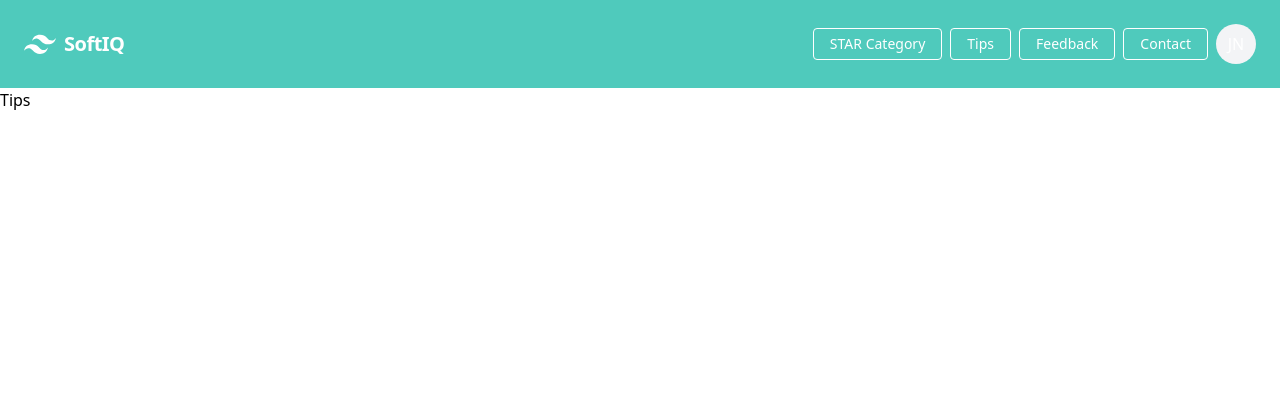
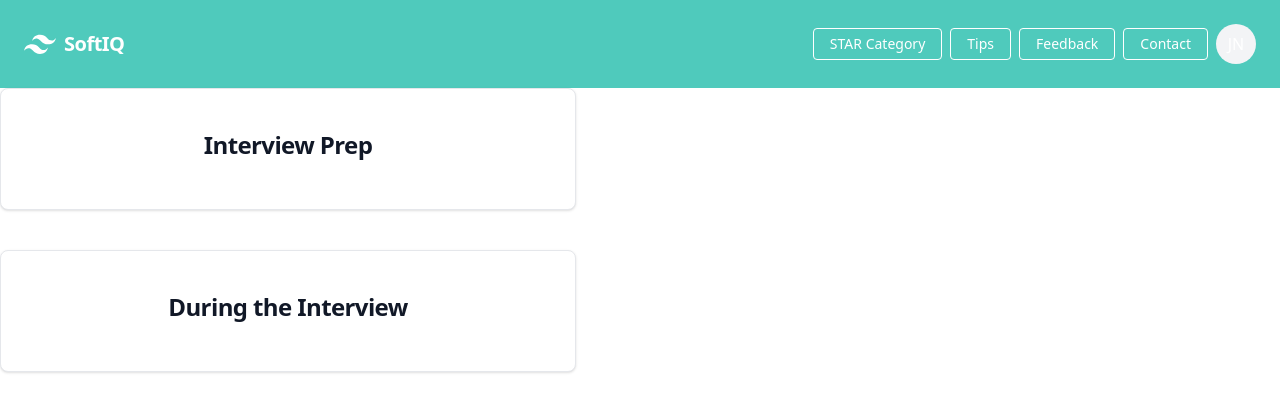
Before and after one commit to RavenGard/SoftIQ, a React (Vite) app in the folder client/: page /tips in a window 1280 px wide. Shown: the top 412 px of the page. Built offline with nearby package versions, Linux system fonts and the light colour scheme.

Commit message:
Co-authored-by: RavenGard <RavenGard@users.noreply.github.com>

```diff
--- a/client/src/Components/Nav/Nav.jsx
+++ b/client/src/Components/Nav/Nav.jsx
@@ -3,6 +3,7 @@ import { Link } from "react-router-dom";
 export const Nav = () => {
   return (
     <nav class="flex items-center justify-between flex-wrap bg-teal-500 bg-opacity-75 p-6">
+
       <div class="flex items-center flex-shrink-0 text-white mr-6">
         <svg
           class="fill-current h-8 w-8 mr-2"
@@ -73,6 +74,7 @@ export const Nav = () => {
           </a>
         </div>
       </div>
+
     </nav>
   );
 };
--- /dev/null
+++ b/client/src/Components/Tips/Carousel.jsx
@@ -0,0 +1,78 @@
+import React from "react";
+// import demoData from "../images/demodata.jpg";
+// import images from "client\src\assets\demoDataPic.jpg";
+
+
+//let image = "https://www.searchenginejournal.com/wp-content/uploads/2019/07/the-essential-guide-to-using-images-legally-online.png";
+
+const Carousel = () => {
+
+    return (
+
+        <div class="flex-col justify-center space-y-10 ">
+            <a href="#" class="flex flex-col justify-center bg-white border border-gray-200 rounded-lg shadow md:flex-row md:max-w-xl hover:bg-gray-100 dark:border-gray-700 dark:bg-gray-800 dark:hover:bg-gray-700">
+                <div class="flex flex-col justify-center p-10 leading-normal">
+                    <h5 class="mb-2 text-2xl font-bold tracking-tight text-gray-900 dark:text-white">Interview Prep</h5>
+                </div>
+            </a>
+            <a href="#" class="flex flex-col justify-center bg-white border border-gray-200 rounded-lg shadow md:flex-row md:max-w-xl hover:bg-gray-100 dark:border-gray-700 dark:bg-gray-800 dark:hover:bg-gray-700">
+                <div class="flex flex-col justify-between p-10 leading-normal">
+                    <h5 class="mb-2 text-2xl font-bold tracking-tight text-gray-900 dark:text-white">During the Interview</h5>
+                </div>
+            </a>
+        </div>
+
+
+        // <button type="button" class="text-white bg-gradient-to-r from-blue-500 via-blue-600 to-blue-700 hover:bg-gradient-to-br focus:ring-4 focus:outline-none focus:ring-blue-300 dark:focus:ring-blue-800 font-medium rounded-lg text-sm px-5 py-2.5 text-center mr-2 mb-2">Blue</button>
+        // <button type="button" class="text-white bg-gradient-to-r from-green-400 via-green-500 to-green-600 hover:bg-gradient-to-br focus:ring-4 focus:outline-none focus:ring-green-300 dark:focus:ring-green-800 font-medium rounded-lg text-sm px-5 py-2.5 text-center mr-2 mb-2">Green</button>
+
+        // <div id="default-carousel" class="relative w-full" data-carousel="slide">
+
+        //     <div class="relative h-56 overflow-hidden rounded-lg md:h-96">
+        //         <div class="hidden duration-700 ease-in-out" data-carousel-item>
+
+        //             <img src= {image} class="absolute block w-full -translate-x-1/2 -translate-y-1/2 top-1/2 left-1/2" alt="..."/>
+        //             {/* <p class="absolute block w-full -translate-x-1/2 -translate-y-1/2 top-1/2 left-1/2">Dummy data 1</p> */}
+        //         </div>
+        //         <div class="hidden duration-700 ease-in-out" data-carousel-item>
+        //             <p >Tip 2</p>
+        //         </div>
+        //         <div class="hidden duration-700 ease-in-out" data-carousel-item>
+        //             <p>I can see tip 3</p>
+        //         </div>
+        //         <div class="hidden duration-700 ease-in-out" data-carousel-item>
+        //             <p>tip 4</p>
+        //         </div>
+        //         <div class="hidden duration-700 ease-in-out" data-carousel-item>
+        //             <p>tip 5</p>
+        //         </div>
+        //     </div>
+
+        //     <div class="absolute z-30 flex space-x-3 -translate-x-1/2 bottom-5 left-1/2">
+        //         <button type="button" class="w-3 h-3 rounded-full" aria-current="true" aria-label="Slide 1" data-carousel-slide-to="0"></button>
+        //         <button type="button" class="w-3 h-3 rounded-full" aria-current="false" aria-label="Slide 2" data-carousel-slide-to="1"></button>
+        //         <button type="button" class="w-3 h-3 rounded-full" aria-current="false" aria-label="Slide 3" data-carousel-slide-to="2"></button>
+        //         <button type="button" class="w-3 h-3 rounded-full" aria-current="false" aria-label="Slide 4" data-carousel-slide-to="3"></button>
+        //         <button type="button" class="w-3 h-3 rounded-full" aria-current="false" aria-label="Slide 5" data-carousel-slide-to="4"></button>
+        //     </div>
+
+        //     <button type="button" class="absolute top-0 left-0 z-30 flex items-center justify-center h-full px-4 cursor-pointer group focus:outline-none" data-carousel-prev>
+        //         <span class="inline-flex items-center justify-center w-8 h-8 rounded-full sm:w-10 sm:h-10 bg-white/30 dark:bg-gray-800/30 group-hover:bg-white/50 dark:group-hover:bg-gray-800/60 group-focus:ring-4 group-focus:ring-white dark:group-focus:ring-gray-800/70 group-focus:outline-none">
+        //             <svg aria-hidden="true" class="w-5 h-5 text-white sm:w-6 sm:h-6 dark:text-gray-800" fill="none" stroke="currentColor" viewBox="0 0 24 24" xmlns="http://www.w3.org/2000/svg"><path stroke-linecap="round" stroke-linejoin="round" stroke-width="2" d="M15 19l-7-7 7-7"></path></svg>
+        //             <span class="sr-only">Previous</span>
+        //         </span>
+        //     </button>
+
+        //     <button type="button" class="absolute top-0 right-0 z-30 flex items-center justify-center h-full px-4 cursor-pointer group focus:outline-none" data-carousel-next>
+        //         <span class="inline-flex items-center justify-center w-8 h-8 rounded-full sm:w-10 sm:h-10 bg-white/30 dark:bg-gray-800/30 group-hover:bg-white/50 dark:group-hover:bg-gray-800/60 group-focus:ring-4 group-focus:ring-white dark:group-focus:ring-gray-800/70 group-focus:outline-none">
+        //             <svg aria-hidden="true" class="w-5 h-5 text-white sm:w-6 sm:h-6 dark:text-gray-800" fill="none" stroke="currentColor" viewBox="0 0 24 24" xmlns="http://www.w3.org/2000/svg"><path stroke-linecap="round" stroke-linejoin="round" stroke-width="2" d="M9 5l7 7-7 7"></path></svg>
+        //             <span class="sr-only">Next</span>
+        //         </span>
+        //     </button>
+
+        // </div>
+
+    );
+};
+
+export default Carousel;
--- a/client/src/screens/Tips.jsx
+++ b/client/src/screens/Tips.jsx
@@ -1,6 +1,7 @@
+import Carousel from "../Components/Tips/Carousel"
 
 export const Tips = () => {
     return (
-        <h1>Tips</h1>
+        <Carousel />
     )
 }
```
